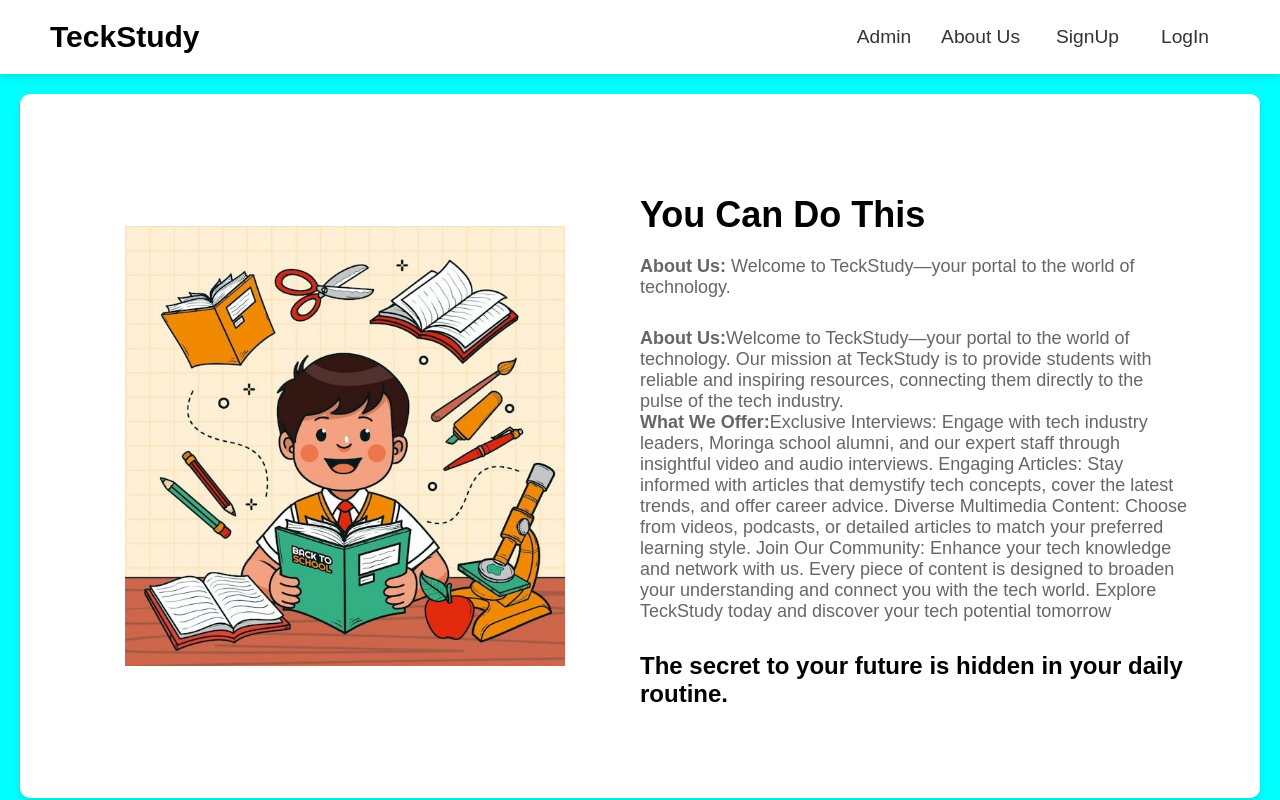
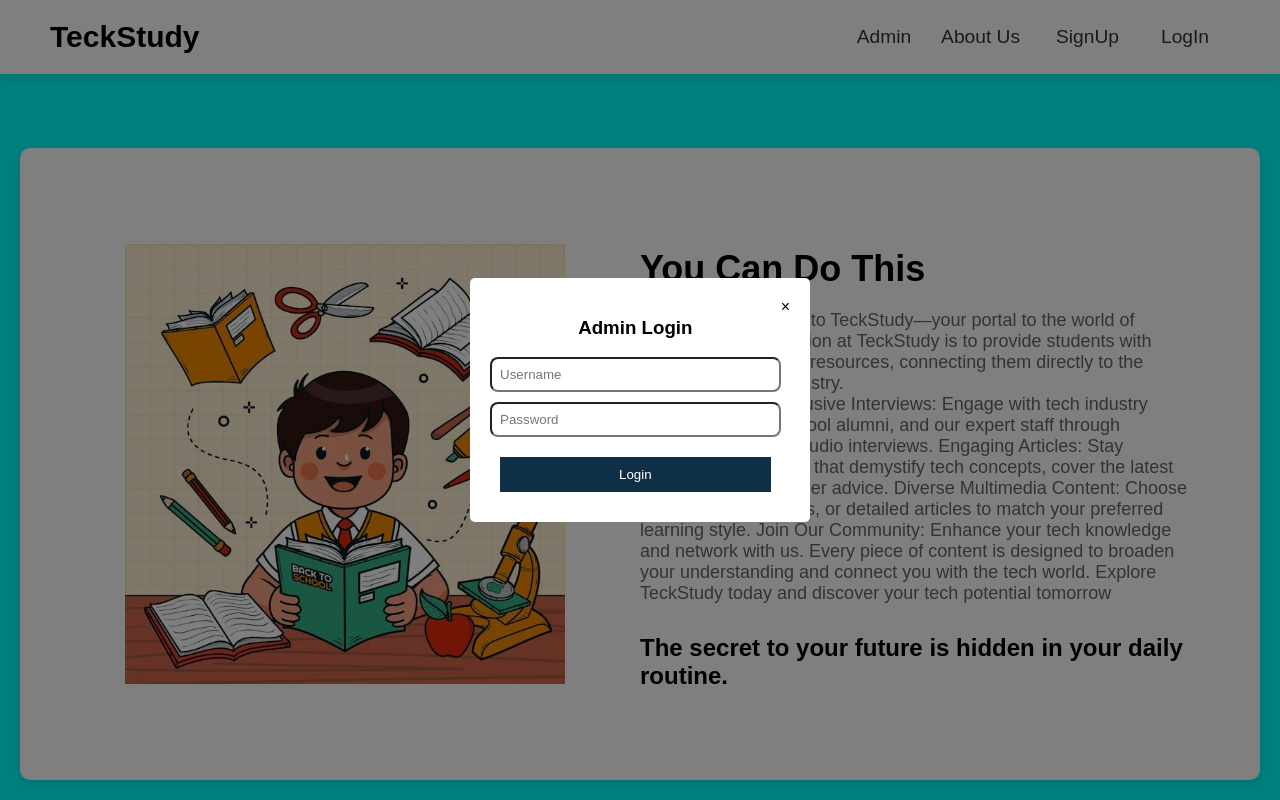
Before and after one commit to casey829/Student-motivation-app, a React (Vite) app: page / in a window 1280 px wide. Both pictures are taken after a click on the link "Admin". Built offline with nearby package versions, Linux system fonts and the light colour scheme.

Commit message:
updating the frontend

```diff
--- a/src/App.css
+++ b/src/App.css
@@ -323,3 +323,4 @@ box-sizing: border-box;
     border: none;
     background-color: white;
   }
+  /*button */
--- a/src/FrontEnd/Components/Homepage/StudentMotivation.jsx
+++ b/src/FrontEnd/Components/Homepage/StudentMotivation.jsx
@@ -1,4 +1,4 @@
-import React, { useState } from 'react';
+/*import React, { useState } from 'react';
 import image from '../image/Premium Vector _ Hand drawn back to school illustration.jpeg';
 
 const StudentMotivation = () => {
@@ -59,13 +59,11 @@ const StudentMotivation = () => {
         </div>
         <div className="text-content">
           <h1>You Can Do This</h1>
-          <p><strong>About Us:</strong> Welcome to TeckStudy—your portal to the world of technology.</p>
-
-          <p><strong>About Us:</strong>
+        <p><strong>About Us: </strong>
 Welcome to TeckStudy—your portal to the world of technology.
 Our mission at TeckStudy is to provide students with reliable and inspiring resources, connecting them directly to the pulse of the tech industry.
 <br></br>
-<strong>What We Offer:</strong>
+<strong>What We Offer: </strong>
 
 Exclusive Interviews: Engage with tech industry leaders, Moringa school alumni, and our expert staff through insightful video and audio interviews.
 Engaging Articles: Stay informed with articles that demystify tech concepts, cover the latest trends, and offer career advice.
@@ -105,4 +103,153 @@ Explore TeckStudy today and discover your tech potential tomorrow </p>
   );
 };
 
+export default StudentMotivation;*/
+
+import React, { useState } from 'react';
+import image from '../image/Premium Vector _ Hand drawn back to school illustration.jpeg';
+
+const StudentMotivation = () => {
+  const [showModal, setShowModal] = useState(false);
+  const [modalType, setModalType] = useState('');
+  const [userType, setUserType] = useState('');
+  const [formData, setFormData] = useState({
+    userName: '',
+    email: '',
+    password: ''
+  });
+
+  const handleButtonClick = (type) => {
+    setShowModal(true);
+    setModalType(type);
+    setUserType('');
+  };
+
+  const handleCloseModal = () => {
+    setShowModal(false);
+  };
+
+  const handleRoleSelect = (type) => {
+    setUserType(type);
+  };
+
+  const handleChange = (e) => {
+    const { name, value } = e.target;
+    setFormData((prevState) => ({
+      ...prevState,
+      [name]: value
+    }));
+  };
+
+  const handleSubmit = (e) => {
+    e.preventDefault();
+    alert(`Submitting for ${modalType} as ${userType}: ${JSON.stringify(formData)}`);
+    // Handle backend submission here
+    handleCloseModal();
+  };
+
+  return (
+    <div className="landing-page">
+      <header className="headers">
+        <div className="logo">TeckStudy</div>
+        <nav className="navigation">
+          <a href="#" onClick={() => handleButtonClick('admin')}>Admin</a>
+          <a href="#">About Us</a>
+          <button onClick={() => handleButtonClick('signup')}>SignUp</button>
+          <button onClick={() => handleButtonClick('login')}>LogIn</button>
+        </nav>
+        <div className="menu-icon">&#9776;</div>
+      </header>
+
+      <section className="main-content">
+        <div className="image-container">
+          <img src={image} alt="Coworking Illustration" />
+        </div>
+        <div className="text-content">
+          <h1>You Can Do This</h1>
+          <p>
+            <strong>About Us:</strong> Welcome to TeckStudy—your portal to the world of technology.
+            Our mission at TeckStudy is to provide students with reliable and inspiring resources, connecting them directly to the pulse of the tech industry.
+            <br />
+            <strong>What We Offer:</strong>
+            Exclusive Interviews: Engage with tech industry leaders, Moringa school alumni, and our expert staff through insightful video and audio interviews.
+            Engaging Articles: Stay informed with articles that demystify tech concepts, cover the latest trends, and offer career advice.
+            Diverse Multimedia Content: Choose from videos, podcasts, or detailed articles to match your preferred learning style.
+            Join Our Community: Enhance your tech knowledge and network with us. Every piece of content is designed to broaden your understanding and connect you with the tech world.
+            Explore TeckStudy today and discover your tech potential tomorrow
+          </p>
+
+          <h2>The secret to your future is hidden in your daily routine.</h2>
+        </div>
+      </section>
+
+      {showModal && (
+        <div className="modal">
+          <div className="modal-content">
+            <span className="close-button" onClick={handleCloseModal}>
+              &times;
+            </span>
+            {modalType === 'admin' ? (
+              <form onSubmit={handleSubmit}>
+                <h3>Admin Login</h3>
+                <input
+                  type="text"
+                  name="userName"
+                  placeholder="Username"
+                  value={formData.userName}
+                  onChange={handleChange}
+                  required
+                />
+                <input
+                  type="password"
+                  name="password"
+                  placeholder="Password"
+                  value={formData.password}
+                  onChange={handleChange}
+                  required
+                />
+                <button type="submit">Login</button>
+              </form>
+            ) : userType ? (
+              <form onSubmit={handleSubmit}>
+                <h3>Sign Up as {userType}</h3>
+                <input
+                  type="text"
+                  name="userName"
+                  placeholder="User Name"
+                  value={formData.userName}
+                  onChange={handleChange}
+                  required
+                />
+                <input
+                  type="email"
+                  name="email"
+                  placeholder="Email Address"
+                  value={formData.email}
+                  onChange={handleChange}
+                  required
+                />
+                <input
+                  type="password"
+                  name="password"
+                  placeholder="Password"
+                  value={formData.password}
+                  onChange={handleChange}
+                  required
+                />
+                <button type="submit">Submit</button>
+              </form>
+            ) : (
+              <>
+                <h3>Select Your Role ({modalType})</h3>
+                <button onClick={() => handleRoleSelect('Staff')}>Staff</button>
+                <button onClick={() => handleRoleSelect('Student')}>Student</button>
+              </>
+            )}
+          </div>
+        </div>
+      )}
+    </div>
+  );
+};
+
 export default StudentMotivation;
```
